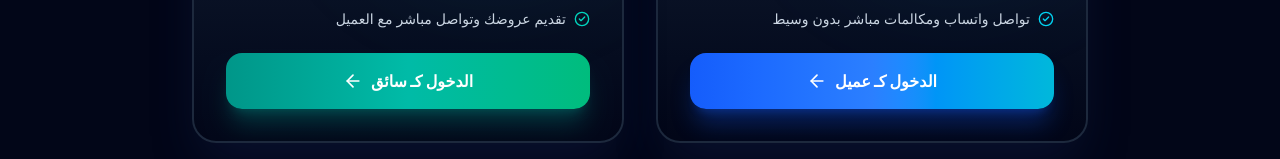
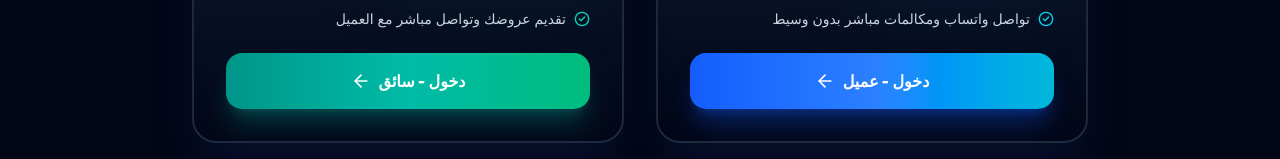
Before and after one commit to SUMARK96/WASEL, a React (Vite) app: page / in a window 1280 px wide. Shown: the part 910-1069 px from the top of the page. Built offline with nearby package versions, Linux system fonts and the light colour scheme; no server answers; the database is empty.

Commit message:
update: change text to عميل and سائق on landing page and add vercel config

```diff
--- a/src/components/LandingView.tsx
+++ b/src/components/LandingView.tsx
@@ -99,7 +99,7 @@ export const LandingView: React.FC<LandingViewProps> = ({
               }}
               className="w-full bg-gradient-to-r from-blue-600 via-blue-500 to-cyan-500 hover:from-blue-500 hover:to-cyan-400 text-white font-black py-3.5 sm:py-4 px-6 rounded-2xl shadow-xl shadow-blue-600/30 transition-all text-sm sm:text-base flex items-center justify-center gap-2 group-hover:shadow-cyan-500/30 active:scale-95"
             >
-              <span>الدخول كـ عميل</span>
+              <span>دخول - عميل</span>
               <ArrowLeft className="w-5 h-5 group-hover:-translate-x-1.5 transition-transform" />
             </button>
           </div>
@@ -156,7 +156,7 @@ export const LandingView: React.FC<LandingViewProps> = ({
               }}
               className="w-full bg-gradient-to-r from-teal-600 via-teal-500 to-emerald-500 hover:from-teal-500 hover:to-emerald-400 text-white font-black py-3.5 sm:py-4 px-6 rounded-2xl shadow-xl shadow-teal-600/30 transition-all text-sm sm:text-base flex items-center justify-center gap-2 group-hover:shadow-teal-500/30 active:scale-95"
             >
-              <span>الدخول كـ سائق</span>
+              <span>دخول - سائق</span>
               <ArrowLeft className="w-5 h-5 group-hover:-translate-x-1.5 transition-transform" />
             </button>
           </div>
```
Also changed, not shown: vercel.json (added).
